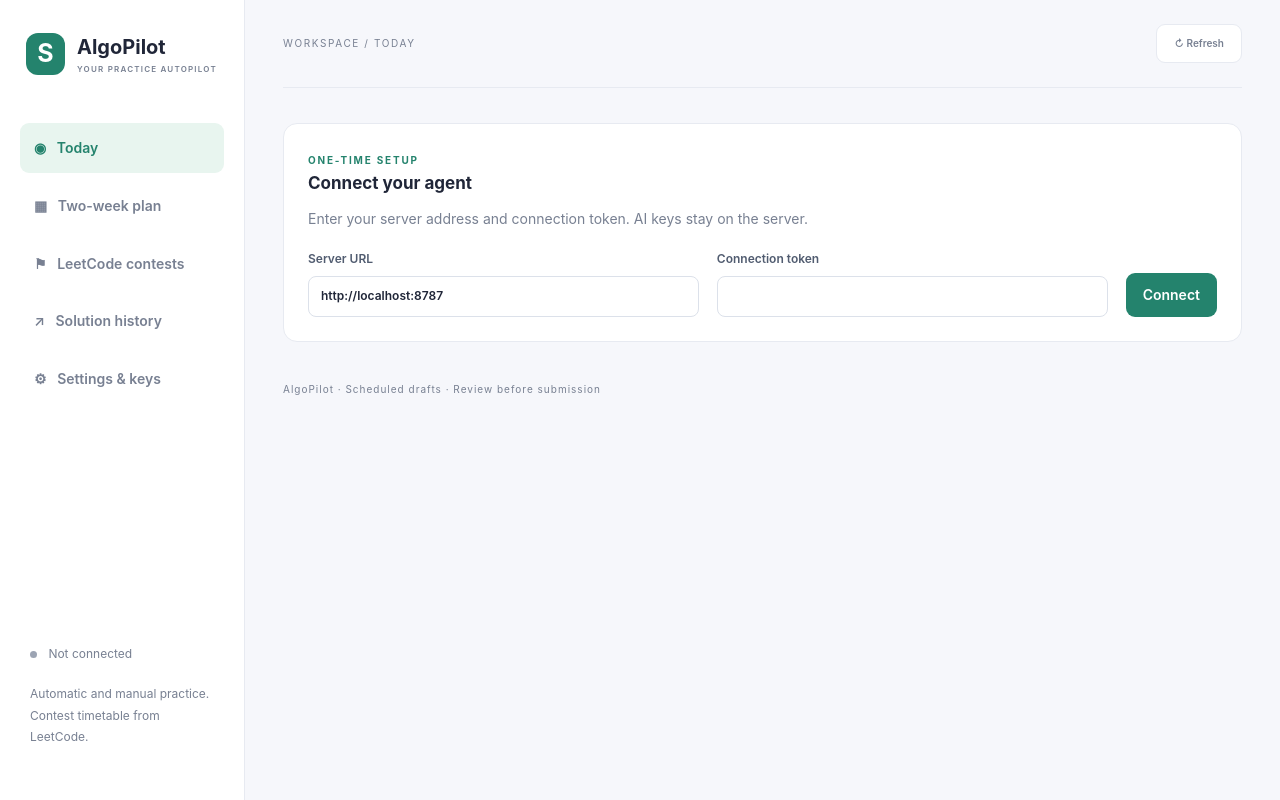
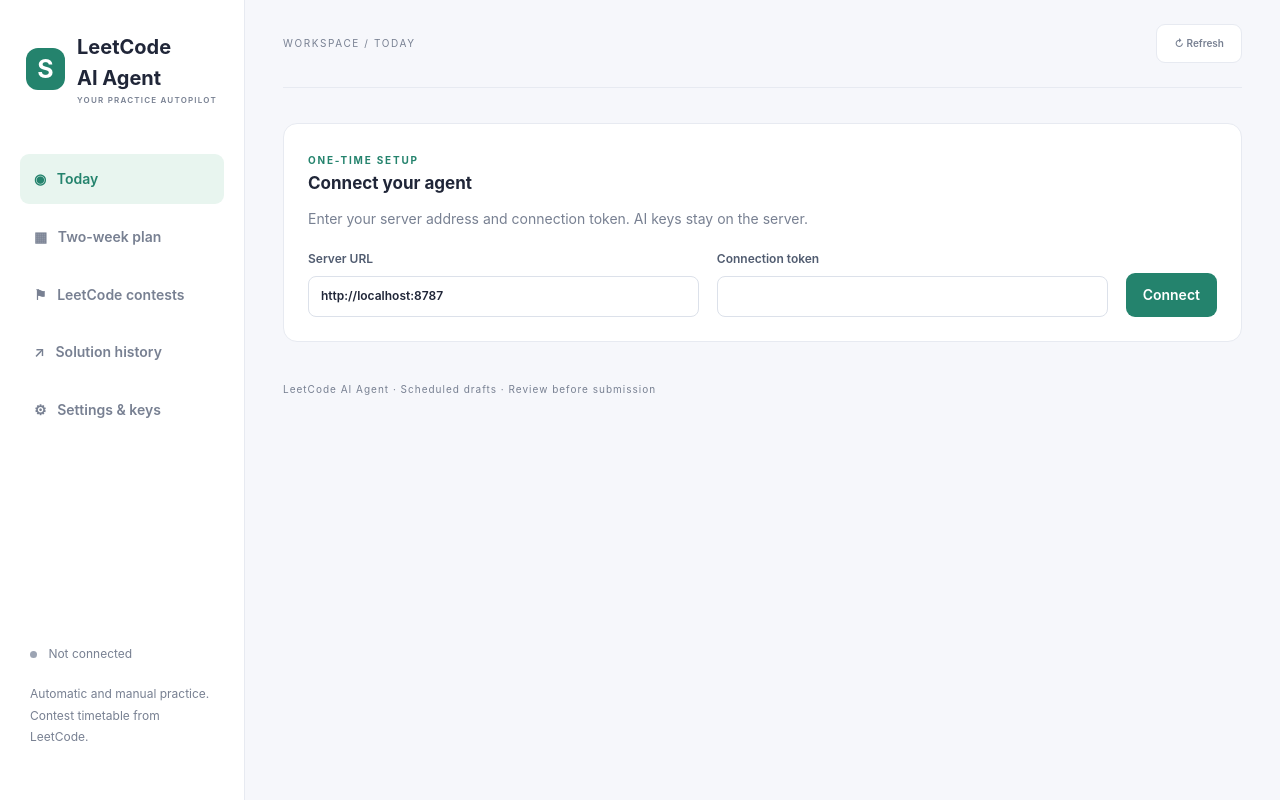
Before and after one commit to kvianAR/Code_Solver-ai-agent, a browser extension: page extension/dashboard.html in a window 1280 px wide. Drawn offline with Linux system fonts and the light colour scheme.

Commit message:
Rename project to LeetCode AI Agent

```diff
--- a/extension/dashboard.html
+++ b/extension/dashboard.html
@@ -3,14 +3,14 @@
 <head>
 <meta charset="UTF-8">
 <meta name="viewport" content="width=device-width,initial-scale=1">
-<title>AlgoPilot</title>
+<title>LeetCode AI Agent</title>
 <link rel="stylesheet" href="style.css">
 </head>
 <body>
 <aside>
 <a class="brand" href="#today">
 <span class="logo">S</span>
-<span>AlgoPilot<small>YOUR PRACTICE AUTOPILOT</small>
+<span>LeetCode<br>AI Agent<small>YOUR PRACTICE AUTOPILOT</small>
 </span>
 </a>
 <nav>
@@ -230,7 +230,7 @@
 <button id="disconnect" class="quiet">Disconnect this browser</button>
 </section>
 </div>
-<footer>AlgoPilot · Scheduled drafts · Review before submission</footer>
+<footer>LeetCode AI Agent · Scheduled drafts · Review before submission</footer>
 </main>
 <script src="app.js">
 </script>
--- a/package.json
+++ b/package.json
@@ -1,5 +1,5 @@
 {
-  "name": "daily-solver-agent", "version": "1.0.0", "private": true,
+  "name": "leetcode-ai-agent", "version": "1.0.0", "private": true,
   "type": "module", "engines": {"node": ">=22"},
   "scripts": {"start": "node server/index.mjs", "test": "node --test test/*.test.mjs", "token": "node scripts/token.mjs", "wake:preview": "node scripts/mac-wake-helper.mjs --dry-run", "wake:cancel-preview": "node scripts/mac-wake-helper.mjs --cancel --dry-run", "wake:install": "zsh scripts/install-mac-wake.sh", "wake:uninstall": "zsh scripts/install-mac-wake.sh uninstall", "background:install": "zsh scripts/install-background.sh", "background:uninstall": "zsh scripts/install-background.sh uninstall", "background:status": "zsh scripts/background-status.sh"}
 }
```
Also changed, not shown: CONTRIBUTING.md (+1 -1 lines), README.md, docs/assets/banner.svg, docs/assets/workflow.svg, extension/manifest.json, 1 other file.
